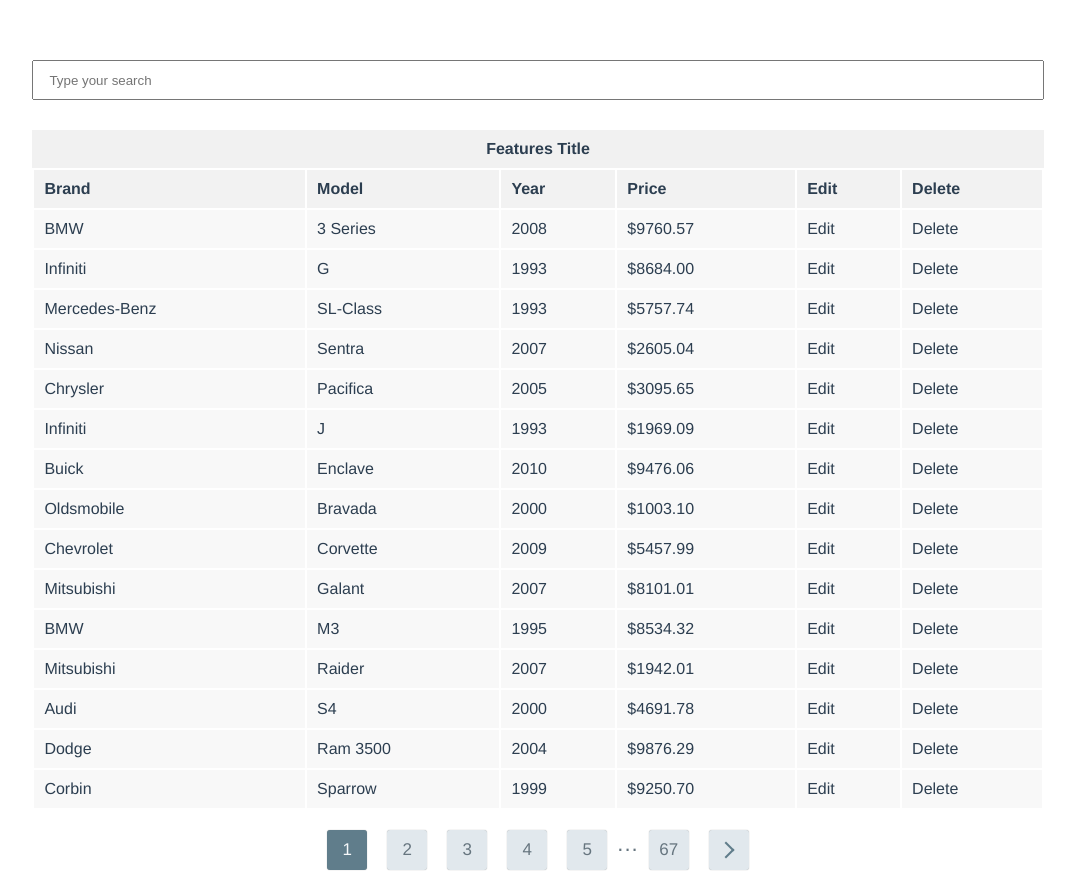
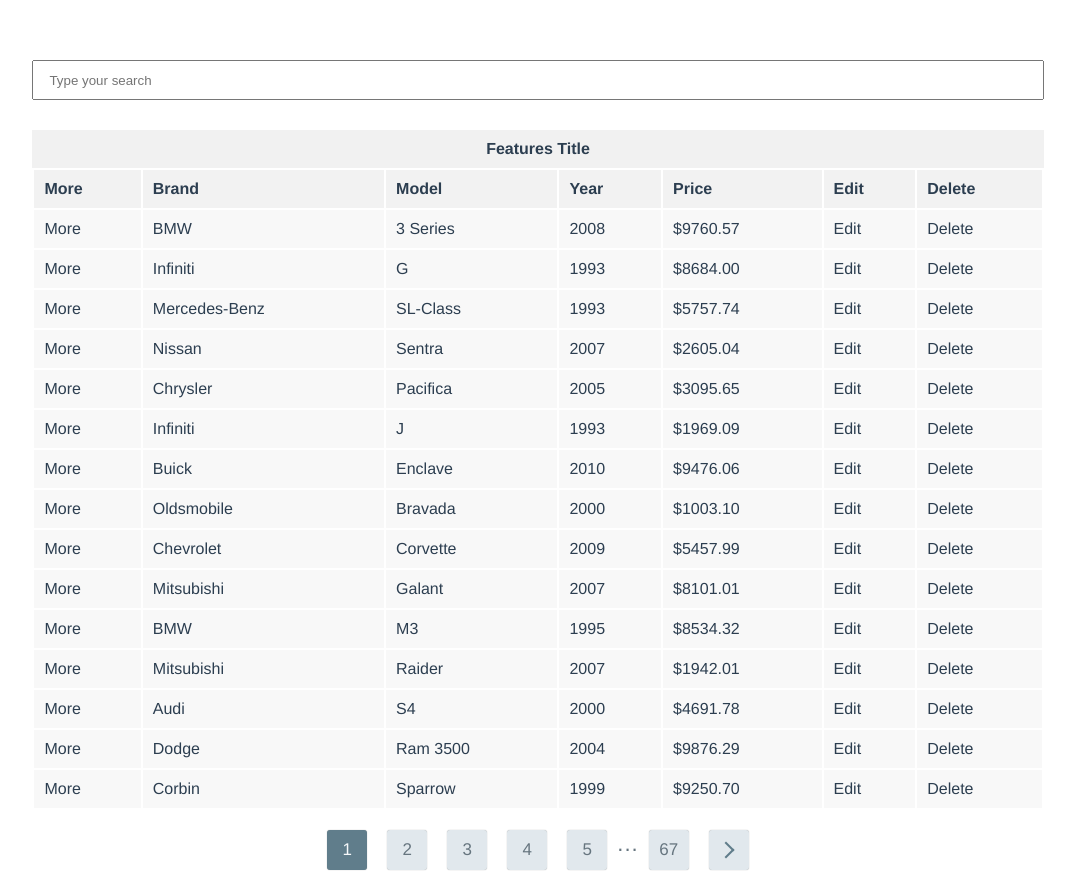
Before and after one commit to jfrosorio/vue-table-pro, a Vue app: page / in a window 1280 px wide. Shown: the whole page, without its empty margins (102-1177 px from the left). Built offline with nearby package versions, Linux system fonts and the light colour scheme.

Commit message:
added expandable options

```diff
--- a/src/App.vue
+++ b/src/App.vue
@@ -6,6 +6,7 @@
         :title="title"
         :pagination="pagination"
         :search="search"
+        :expandable="expandable"
     >
       <a slot-scope="extraCol" slot="edit_row">Edit</a>
       <a slot-scope="extraCol" slot="delete_row">Delete</a>
@@ -42,6 +43,11 @@
       search: {
         placeholder: 'Type your search',
         className: 'vuetable__search-input'
+      },
+      expandable: {
+        'car_fuel': 'Fuel',
+        'car_doors': 'Doors',
+        'car_seats': 'Seats'
       }
     }
   }
--- a/src/components/Table.vue
+++ b/src/components/Table.vue
@@ -11,15 +11,24 @@
       <caption>{{ tableTitle }}</caption>
       <thead v-if="tableHeader">
       <tr>
+        <th v-if="expandable">More</th>
         <th v-for="(header, index) in tableHeaders" :key="index">{{ header }}</th>
       </tr>
       </thead>
       <tbody>
-      <tr v-for="(row, rowIndex) in showData" :key="rowIndex">
-        <td v-for="colKey in _getDisplayableKeys()" :key="colKey">
-          <slot :name="colKey">{{ row[colKey] }}</slot>
-        </td>
-      </tr>
+      <template v-for="(row, rowIndex) in showData">
+        <tr :key="rowIndex">
+          <td v-if="expandable" @click="toggleExpandable(rowIndex)">More</td>
+          <td v-for="colKey in _getDisplayableKeys(columns)" :key="colKey">
+            <slot :name="colKey">{{ row[colKey] }}</slot>
+          </td>
+        </tr>
+        <tr :key="rowIndex" v-if="expandableIsActive">
+          <div v-for="colKey in _getDisplayableKeys(expandable)" :key="colKey">
+            <slot :name="colKey">{{ row[colKey] }}</slot>
+          </div>
+        </tr>
+      </template>
       </tbody>
     </table>
 
@@ -63,6 +72,10 @@
     pagination: {
       type: Object,
       default: null
+    },
+    expandable: {
+      type: Object,
+      default: null
     }
   },
   components: {
@@ -71,7 +84,9 @@
   },
   data () {
     return {
-      showData: []
+      showData: [],
+      expandableData: [],
+      expandableIsActive: false
     }
   },
   methods: {
@@ -92,12 +107,12 @@
      * @returns {Array}
      * @private
      */
-    _getDisplayableKeys () {
+    _getDisplayableKeys (displayableKeys) {
       let attrs = []
       let dataSet = {}
 
-      if (this.columns) {
-        dataSet = this.columns
+      if (displayableKeys) {
+        dataSet = displayableKeys
       } else if (this._hasDataAvailable()) {
         dataSet = this.rows[0]
       }
@@ -116,10 +131,18 @@
      */
     _setShowData (data) {
       this.showData = data
+    },
+    _setExpandableData (data) {
+      this.expandableData = data
+    },
+    toggleExpandable () {
+      this.expandableIsActive = !this.expandableIsActive
     }
   },
   created () {
     this._setShowData(this.rows)
+    this._setExpandableData(this.expandable)
+    console.log(this.columns)
   },
   computed: {
     tableHeaders () {
@@ -130,7 +153,6 @@
           headers.push(this.columns[key])
         }
       }
-
       return headers
     }
   }
```
Also changed, not shown: src/data/animals.js (deleted, +0 -24 lines), 1 other file (tests, documents, lock files or other folders).
